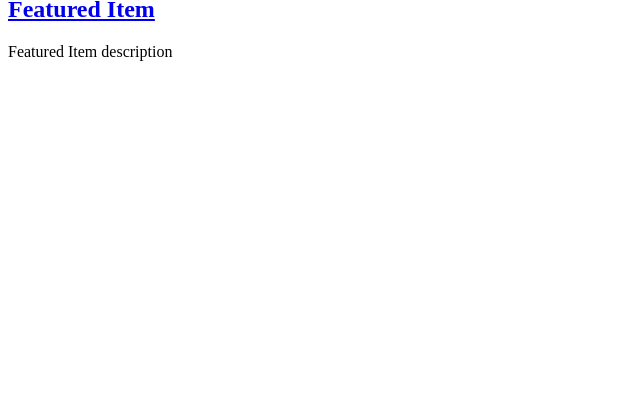
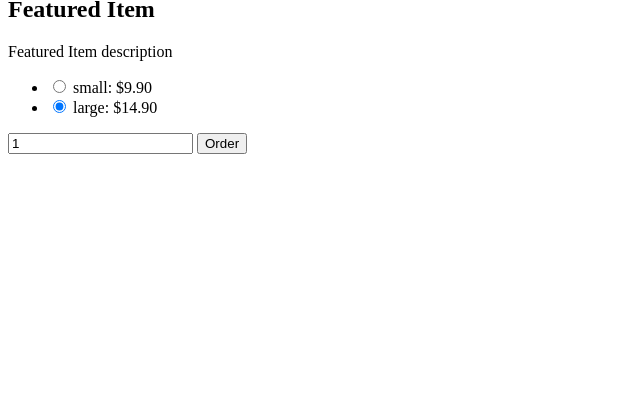
Before and after one commit to nelsonreitz/pizzaml, a PHP site: page / in a window 1280 px wide. Shown: the part 332-752 px from the top of the page, without its empty margins (0-640 px from the left). Run offline with PHP 8.4, Linux system fonts and the light colour scheme; some libraries are stand-ins or nearby versions.

Commit message:
Featured item styling update

```diff
--- a/views/index.php
+++ b/views/index.php
@@ -3,10 +3,40 @@
   <a href="#"><img class="featured-item-photo" src="img/featured_item_photo.png" alt="Featured Item photo"></a>
 
   <div class="item">
+
     <div class="item-infos">
-      <h2 class="item-name"><a href="#">Featured Item</a></h2>
+      <h2 class="item-name">Featured Item</h2>
       <p class="item-description">Featured Item description</p>
+
+      <form class="order-form" action="#" method="">
+
+      	<ul class="item-prices">
+
+    	  <li class="item-price">
+    	  	<input id="Featureditemsmallradio" type="radio" name="size" value="small">
+    	  	<label for="Featureditemsmallradio">
+    	  	  small: <span class="sizeprice">$9.90</span>
+    	  	</label>
+    	  </li>
+
+    	  <li class="item-price">
+    	  	<input id="Featureditemlargeradio" type="radio" name="size" value="large" checked>
+    	  	<label for="Featureditemlargeradio">
+    	  	  large: <span class="sizeprice">$14.90</span>
+    	  	</label>
+    	  </li>
+
+      	</ul>
+
+      	<div class="order-submit">
+	      <input class="order-quantity" type="number" name="quantity" value="1" min="1" max="<?= MAX_QUANT ?>" />
+	      <input class="primary button" type="submit" value="Order">
+      	</div><!-- .order-submit -->
+
+      </form>
+
     </div><!-- .item-infos -->
+
   </div><!-- .item -->
 
 </div><!-- .featured-item -->
```
Also changed, not shown: public/css/style.css (+5 -13 lines).
